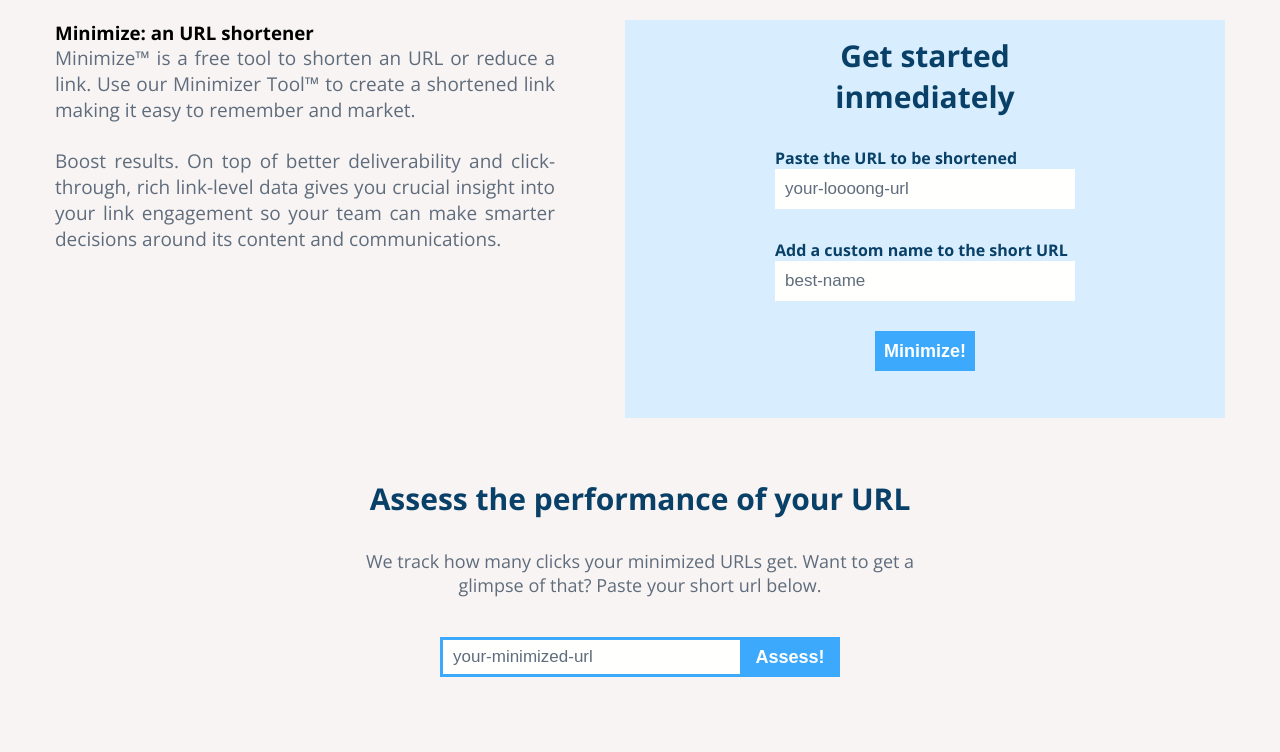
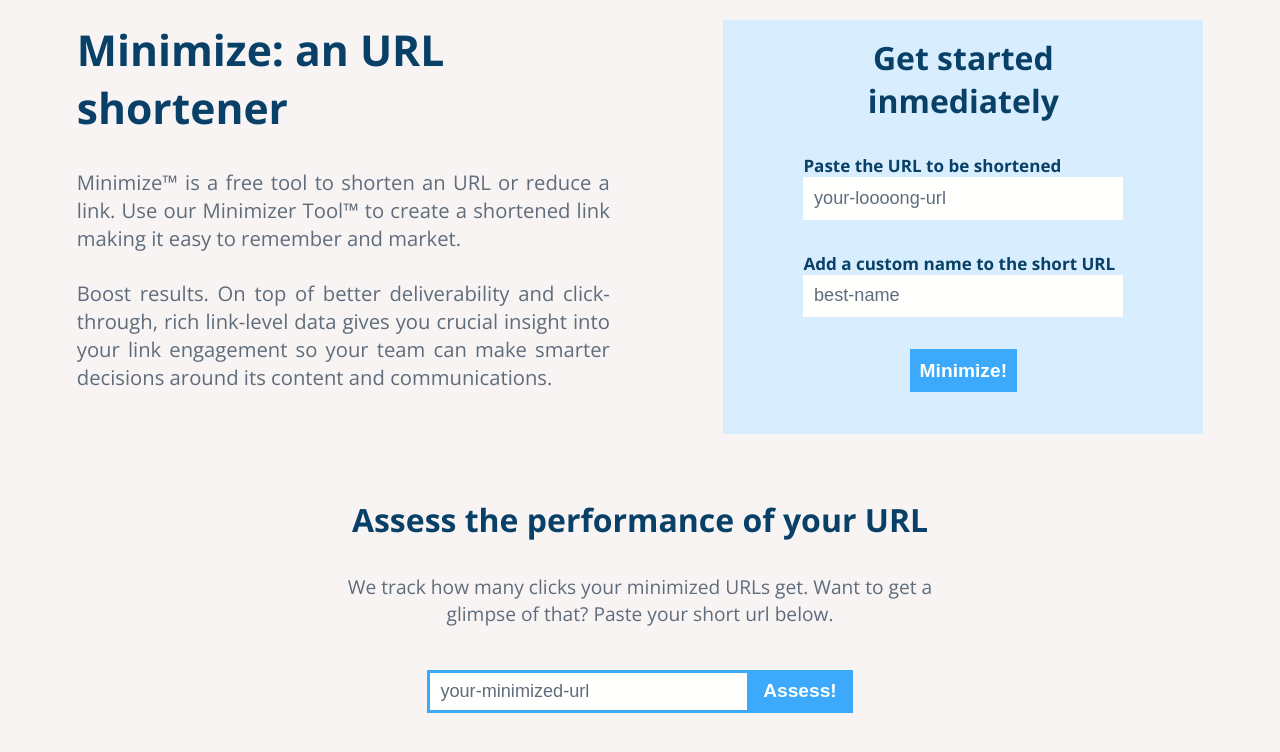
Before and after one commit to fernandocieri/Minimize-Front, a React (Create React App) app: page / in a window 1280 px wide. Shown: the top 752 px of the page. Built offline with nearby package versions, Linux system fonts and the light colour scheme; no server answers.

Commit message:
Changing some measures

```diff
--- a/src/assets/styles/globals.scss
+++ b/src/assets/styles/globals.scss
@@ -15,7 +15,7 @@ $dark-paragraph: #414d5a;
 }
 
 html {
-    font-size: 10px;
+    font-size: 0.833vw;
 }
 
 body {
@@ -23,6 +23,13 @@ body {
     font-size: 1.6rem;
     font-family: "Open Sans", sans-serif;
     background-color: #f8f4f4;
+}
+
+h1 {
+    width: 50rem;
+    margin-bottom: 3rem;
+    color: $dark-blue;
+    font-size: 4rem;
 }
 
 input {
--- a/src/components/minimizerTool/assets/styles/minimizerTool.scss
+++ b/src/components/minimizerTool/assets/styles/minimizerTool.scss
@@ -9,7 +9,7 @@
 }
 
 .minimizer-tool-wrapper {
-    width: 60rem;
+    width: 45rem;
     background-color: $light-blue;
     padding-top: 1.5rem;
     padding-bottom: 2rem;
@@ -19,7 +19,7 @@
 }
 
 .minimizer-tool {
-    margin-bottom: 2.7rem;
+    margin-bottom: 2rem;
     display: flex;
     flex-direction: column;
     align-items: center;
```
